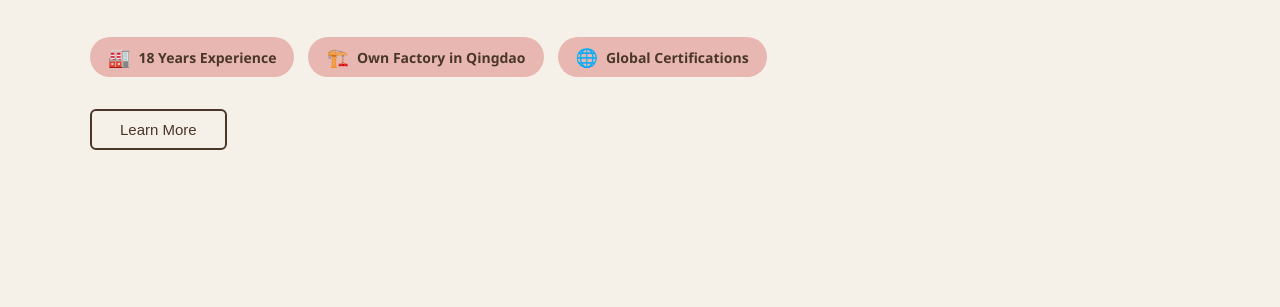
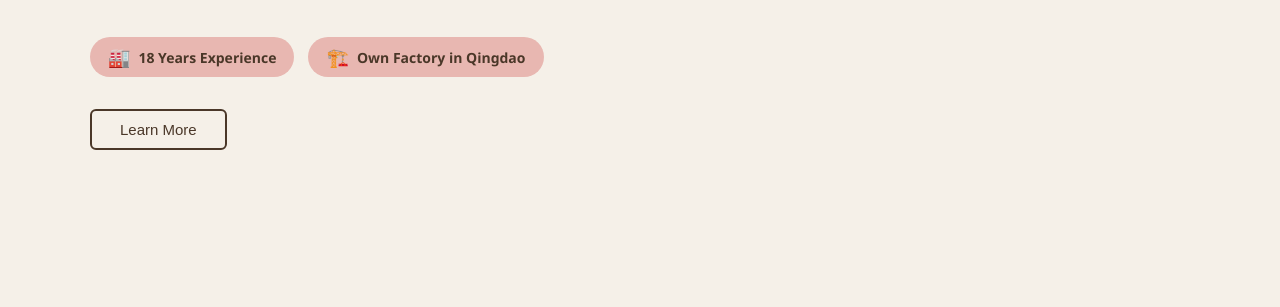
Before and after one commit to kaiinseoul/bogom, a plain HTML site: page index.html in a window 1280 px wide. Shown: the part 775-1082 px from the top of the page. Drawn offline with Linux system fonts and the light colour scheme.

Commit message:
홈 About Us 섹션에서 글로벌 인증 보유 뱃지 제거

```diff
--- a/index.html
+++ b/index.html
@@ -288,7 +288,6 @@
       <div class="badge-row">
         <div class="badge"><span class="icon">🏭</span><span data-kr="18년 경력" data-en="18 Years Experience">18년 경력</span></div>
         <div class="badge"><span class="icon">🏗️</span><span data-kr="칭다오 자체 공장" data-en="Own Factory in Qingdao">칭다오 자체 공장</span></div>
-        <div class="badge"><span class="icon">🌐</span><span data-kr="글로벌 인증 보유" data-en="Global Certifications">글로벌 인증 보유</span></div>
       </div>
       <button class="btn-outline" onclick="showPage('page-about')" data-kr="자세히 보기" data-en="Learn More">자세히 보기</button>
       </div>
```
